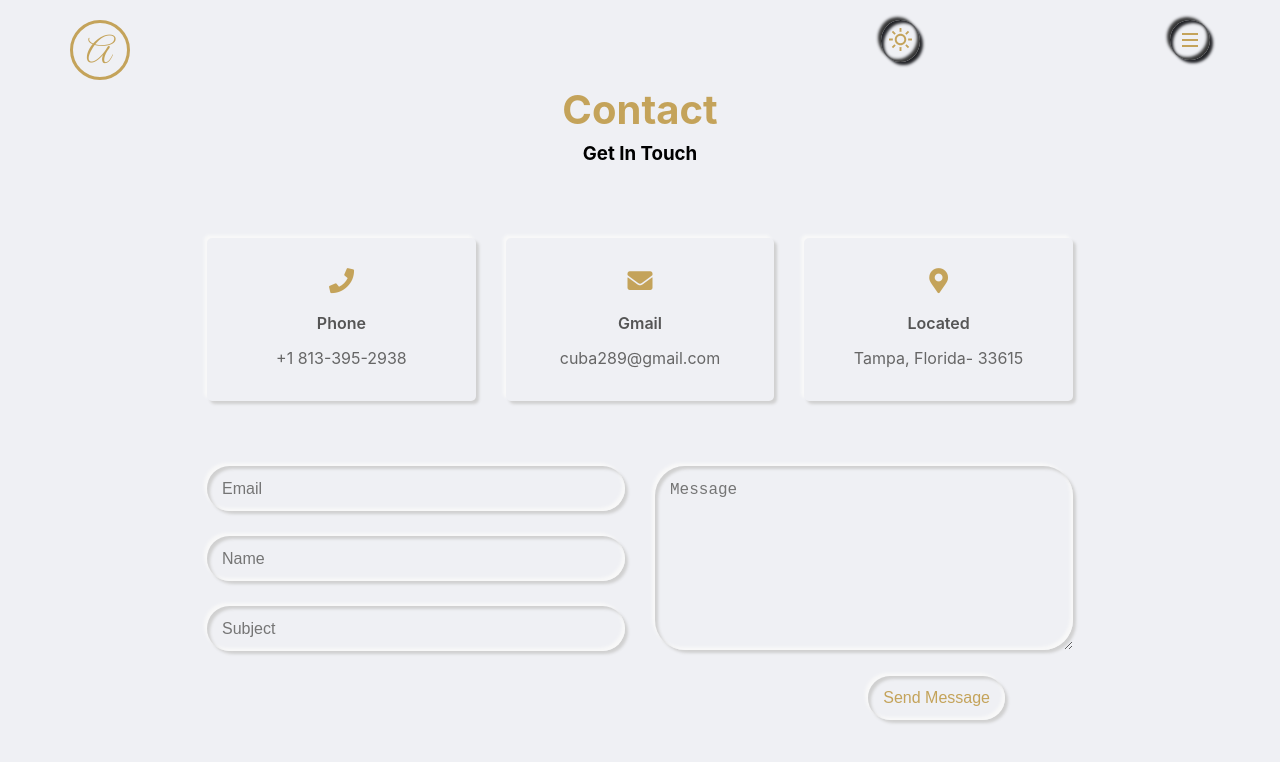
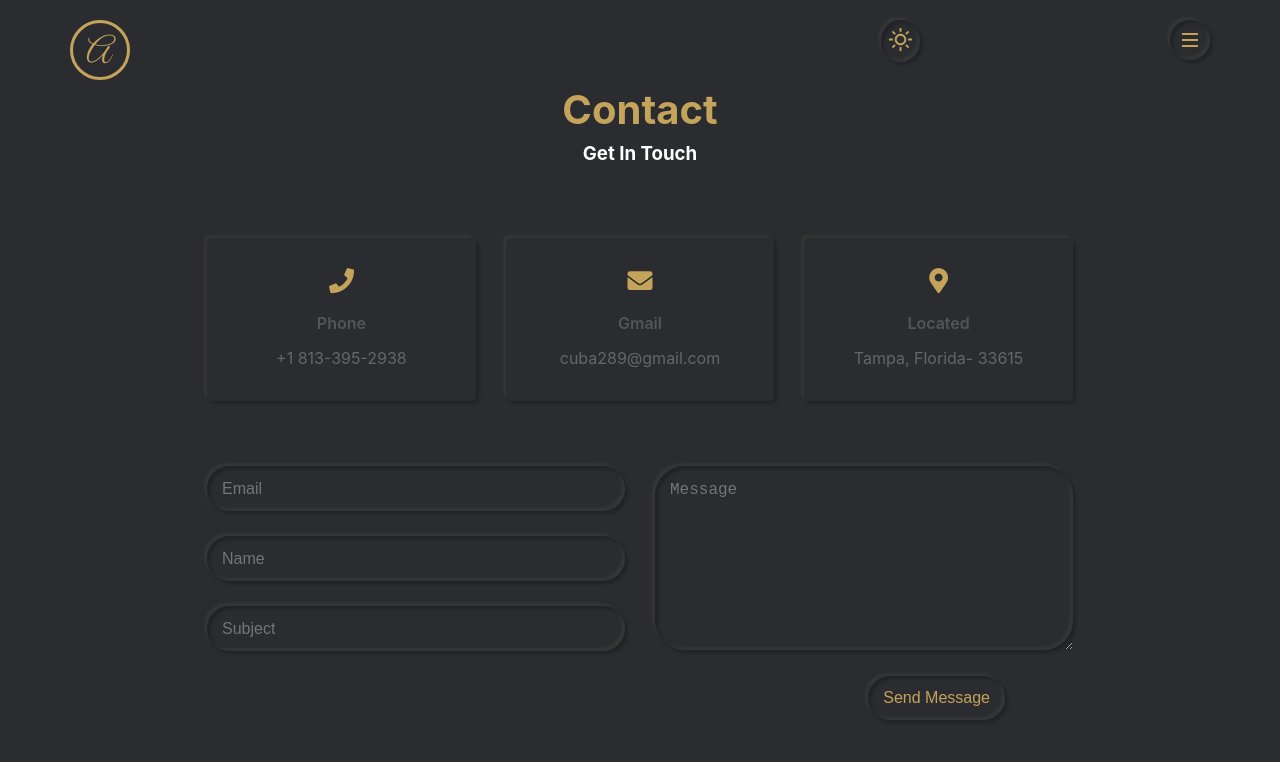
Before and after one commit to Arecio3/arecio-portfolio, a React (Create React App) app: page /contact in a window 1280 px wide. Shown: the top 762 px of the page. Built offline with nearby package versions, Linux system fonts and the light colour scheme.

Commit message:
order 66

```diff
--- a/src/App.js
+++ b/src/App.js
@@ -62,7 +62,7 @@ function App() {
           <Testimonials theme={theme} setTheme={setTheme}/>
         </Route>
         <Route path="/contact">
-          <Contact/>
+          <Contact theme={theme} setTheme={setTheme}/>
         </Route>
       </Switch>
 
--- a/src/pages/contact/Contact.js
+++ b/src/pages/contact/Contact.js
@@ -1,13 +1,13 @@
 import { useForm, ValidationError } from '@formspree/react';
 import './contact.css';
 
-function Contact() {
+function Contact({ theme, setTheme}) {
     const [state, handleSubmit] = useForm("xpzkybjr");
     // if (state.succeeded) {
     //     return <p>Thanks for joining!</p>;
     // }
     return (
-        <section className="contact">
+        <section className={theme === "dark" ? "contact active" : "contact"}>
             <div className="contact-container">
                 <div className="contact-header">
                     <div className="contact-title">
@@ -17,21 +17,21 @@ function Contact() {
                 </div>
                 <div className="contact-box">
                     <div className="contact-item">
-                        <div className="contact-item-inner outer-shadow">
+                        <div className={theme === "dark" ? "contact-item-inner outer-shadow-dm" : "contact-item-inner outer-shadow"}>
                             <i className="fa fa-phone"></i>
                             <span>Phone</span>
                             <p>+1 813-395-2938</p>
                         </div>
                     </div>
                     <div className="contact-item">
-                        <div className="contact-item-inner outer-shadow">
+                        <div className={theme === "dark" ? "contact-item-inner outer-shadow-dm" : "contact-item-inner outer-shadow"}>
                             <i className="fa fa-envelope"></i>
                             <span>Gmail</span>
                             <p>cuba289@gmail.com</p>
                         </div>
                     </div>
                     <div className="contact-item">
-                        <div className="contact-item-inner outer-shadow">
+                        <div className={theme === "dark" ? "contact-item-inner outer-shadow-dm" : "contact-item-inner outer-shadow"}>
                             <i className="fa fa-map-marker-alt"></i>
                             <span>Located</span>
                             <p>Tampa, Florida- 33615</p>
@@ -44,7 +44,7 @@ function Contact() {
                         <form onSubmit={handleSubmit}>
                             <div className="contact-box">
                                 <div className="w50">
-                                    <div className="input-group outer-shadow hover-in-shadow">
+                                    <div className={theme === "dark" ? "input-group outer-shadow-dm hover-in-shadow-dm" : "input-group outer-shadow hover-in-shadow"}>
 
                                         <input
                                             placeholder="Email"
@@ -54,7 +54,7 @@ function Contact() {
                                             className="input-control"
                                         />
                                     </div>
-                                    <div className="input-group outer-shadow hover-in-shadow">
+                                    <div className={theme === "dark" ? "input-group outer-shadow-dm hover-in-shadow-dm" : "input-group outer-shadow hover-in-shadow"}>
 
                                         <input
                                             placeholder="Name"
@@ -64,7 +64,7 @@ function Contact() {
                                             className="input-control"
                                         />
                                     </div>
-                                    <div className="input-group outer-shadow hover-in-shadow">
+                                    <div className={theme === "dark" ? "input-group outer-shadow-dm hover-in-shadow-dm" : "input-group outer-shadow hover-in-shadow"}>
                                         <input
                                             placeholder="Subject"
                                             id="subject"
@@ -80,7 +80,7 @@ function Contact() {
                                     errors={state.errors}
                                 />
                                 <div className="w50">
-                                    <div className="input-group outer-shadow hover-in-shadow">
+                                    <div className={theme === "dark" ? "input-group outer-shadow-dm hover-in-shadow-dm" : "input-group outer-shadow hover-in-shadow"}>
                                         <textarea
                                             placeholder="Message"
                                             id="message"
@@ -98,9 +98,9 @@ function Contact() {
                             />
                             <div className="contact-box">
                                 <div className="submit-btn">
-                                   {state.succeeded ? <button type="submit" className="btn-1 outer-shadow hover-in-shadow">
+                                   {state.succeeded ? <button type="submit" className={theme === "dark" ? "btm-1 outer-shadow-dm hover-in-shadow-dm" : "btn-1 outer-shadow hover-in-shadow"}>
                                         Message Sent!
-                                    </button> : <button type="submit" className="btn-1 outer-shadow hover-in-shadow" disabled={state.submitting}>
+                                    </button> : <button type="submit" className={theme === "dark" ? "btn-1 outer-shadow-dm hover-in-shadow-dm" :"btn-1 outer-shadow hover-in-shadow"} disabled={state.submitting}>
                                         Send Message
                                     </button>}
                                 </div>
--- a/src/pages/contact/contact.css
+++ b/src/pages/contact/contact.css
@@ -1,8 +1,17 @@
 @import "../../styles/color-1.css";
+@import "../../styles/colors-2.css";
 
 .contact {
   padding: 80px 0 80px;
   min-height: 100vh;
+}
+
+.contact.active {
+  background-color: var(--black-50-dm);
+}
+
+.contact.active h3 {
+  color: var(--black-900-dm);
 }
 
 .contact-header .contact-title {
```
